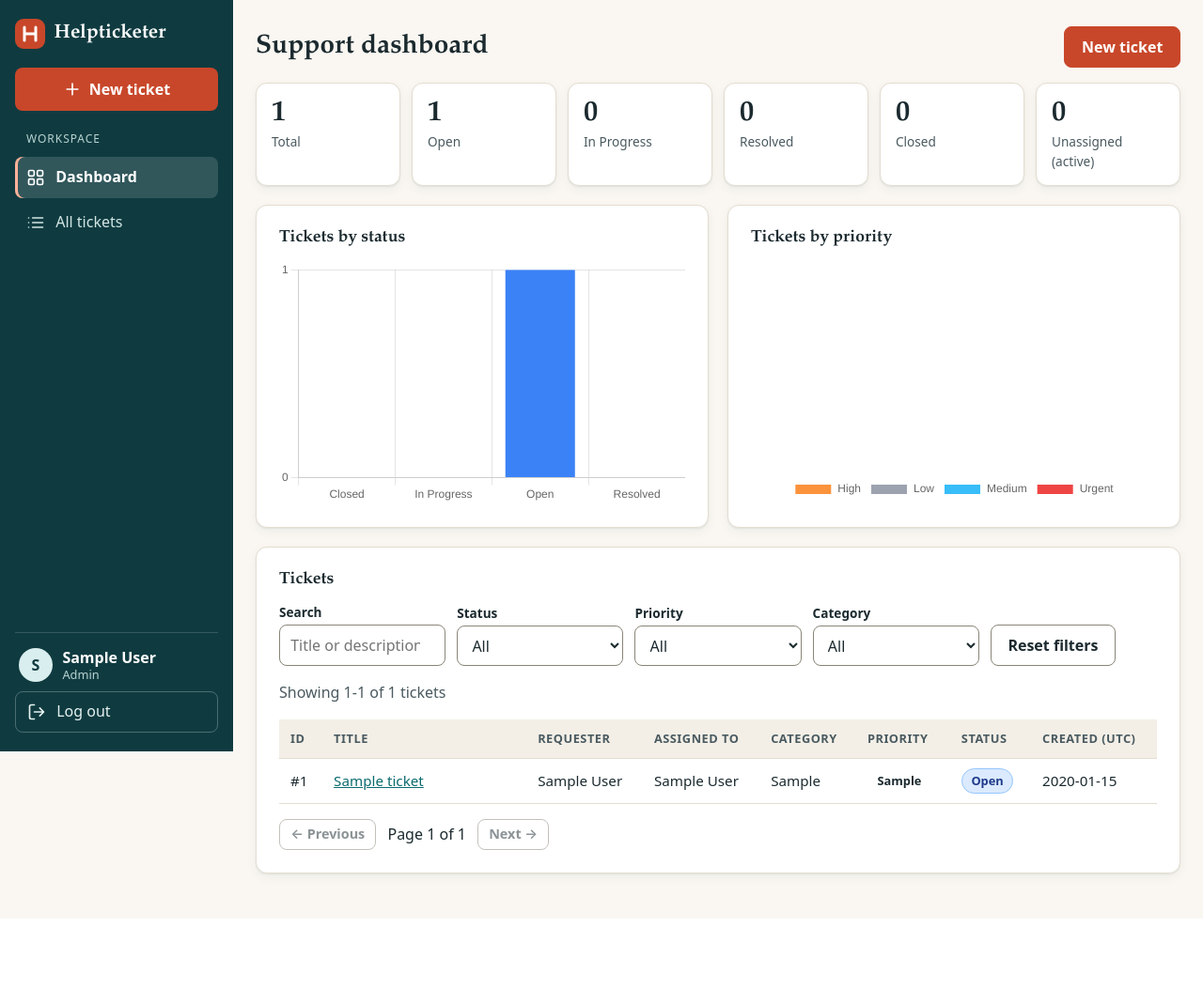
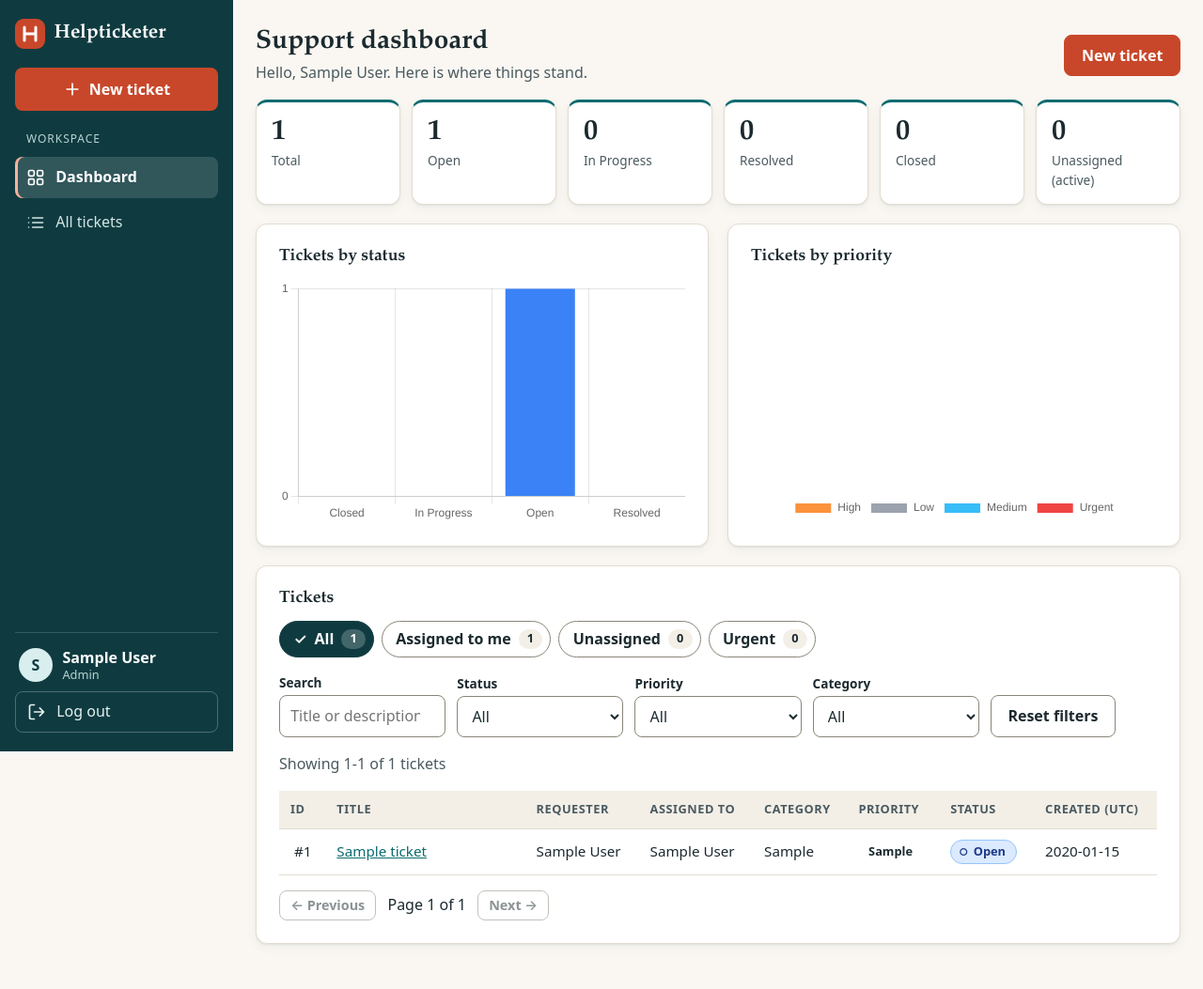
Before and after one commit to KaylDavid/Helpticketer, a Flask app: page / in a window 1280 px wide. Shown: the whole page at 94% size. Before the commit the page ends 978 px from the top, so only its background shows below. Run offline with Flask 3, Linux system fonts and the light colour scheme; a user stored in the database is signed in; tables that the repository leaves empty hold one stand-in row (values such as "Sample post").

Commit message:
Step 14.2: dashboard chips, status pills, priority strips, assigned/unassigned filters

```diff
--- a/app/services/stats.py
+++ b/app/services/stats.py
@@ -3,6 +3,9 @@ from sqlalchemy import func
 from ..extensions import db
 from ..models import PRIORITIES, STATUSES
 from .tickets import visible_tickets_query
+
+# Tickets that still need work. "Unassigned" only matters for these.
+ACTIVE_STATUSES = ("Open", "In Progress")
 
 
 def _count_by(base, column_name, labels):
@@ -24,8 +27,11 @@ def ticket_stats(user):
         .select_from(base)
         .where(
             base.c.assignee_id.is_(None),
-            base.c.status.in_(("Open", "In Progress")),
+            base.c.status.in_(ACTIVE_STATUSES),
         )
+    )
+    assigned_to_me = db.session.scalar(
+        db.select(func.count()).select_from(base).where(base.c.assignee_id == user.id)
     )
 
     return {
@@ -33,4 +39,5 @@ def ticket_stats(user):
         "by_status": _count_by(base, "status", STATUSES),
         "by_priority": _count_by(base, "priority", PRIORITIES),
         "unassigned": unassigned_active,
+        "assigned_to_me": assigned_to_me,
     }
--- a/app/static/css/styles.css
+++ b/app/static/css/styles.css
@@ -717,3 +717,103 @@ textarea.input {
     transition: none;
   }
 }
+
+/* ---------- 7. Dashboard v2 (Step 14.2) ---------- */
+.page-sub {
+  margin: 0.15rem 0 0;
+}
+
+.stat-card {
+  border-top: 3px solid var(--teal-700);
+}
+
+/* Quick-filter chips */
+.chip-row {
+  display: flex;
+  flex-wrap: wrap;
+  gap: 0.5rem;
+  margin-bottom: 1rem;
+}
+
+.chip {
+  display: inline-flex;
+  align-items: center;
+  gap: 0.5rem;
+  padding: 0.4rem 0.5rem 0.4rem 0.9rem;
+  font: inherit;
+  font-weight: 600;
+  border: 1px solid var(--line-strong);
+  border-radius: 999px;
+  background: var(--surface);
+  color: var(--ink);
+  cursor: pointer;
+}
+
+.chip:hover {
+  background: var(--surface-2);
+}
+
+.chip[aria-pressed="true"] {
+  background: var(--teal-900);
+  border-color: var(--teal-900);
+  color: #fff;
+}
+
+.chip[aria-pressed="true"]::before {
+  content: "✓"; /* the active chip is not shown by color alone */
+}
+
+.chip-count {
+  min-width: 1.6rem;
+  padding: 0.05rem 0.45rem;
+  border-radius: 999px;
+  background: var(--surface-2);
+  color: var(--ink);
+  font-size: 0.8rem;
+  text-align: center;
+}
+
+.chip[aria-pressed="true"] .chip-count {
+  background: rgba(255, 255, 255, 0.22);
+  color: #fff;
+}
+
+/* Status pills: icon + text */
+.pill {
+  display: inline-flex;
+  align-items: center;
+  gap: 0.35rem;
+  padding: 0.15rem 0.7rem 0.15rem 0.5rem;
+  border-radius: 999px;
+  font-size: 0.8rem;
+  font-weight: 700;
+  white-space: nowrap;
+  border: 1px solid transparent;
+}
+
+.pill-icon {
+  font-size: 0.85em;
+  line-height: 1;
+}
+
+.pill-status-open { background: #dbeafe; color: #1e3a8a; border-color: #93c5fd; }
+.pill-status-in-progress { background: #fef3c7; color: #78350f; border-color: #fcd34d; }
+.pill-status-resolved { background: #dcfce7; color: #14532d; border-color: #86efac; }
+.pill-status-closed { background: #e5e7eb; color: #374151; border-color: #d1d5db; }
+
+/* Priority strip on the left edge of each ticket row */
+.table tbody tr[class*="prio-"] td:first-child {
+  padding-left: 1rem;
+  box-shadow: inset 5px 0 0 var(--strip, transparent);
+}
+
+.prio-low { --strip: #6b7280; }
+.prio-medium { --strip: #0284c7; }
+.prio-high { --strip: #ea580c; }
+.prio-urgent { --strip: #b91c1c; }
+
+@media (max-width: 600px) {
+  .chip-row {
+    gap: 0.4rem;
+  }
+}
--- a/app/static/js/dashboard.js
+++ b/app/static/js/dashboard.js
@@ -9,7 +9,8 @@
   const isStaff = root.dataset.isStaff === "true";
   const PAGE_SIZE = 10;
 
-  const state = { page: 1 };
+  // scope is the "assigned" filter: "" (none), "me", or "unassigned"
+  const state = { page: 1, scope: "" };
   let requestId = 0; // used to ignore out-of-date responses
   let searchTimer = null;
 
@@ -29,8 +30,15 @@
     error: document.getElementById("load-error"),
     chartsNote: document.getElementById("charts-note"),
   };
+  const chips = Array.from(document.querySelectorAll("[data-chip]"));
+
+  const STATUS_ICONS = { "Open": "○", "In Progress": "◐", "Resolved": "✓", "Closed": "■" };
 
   // ---------- small helpers ----------
+  function slug(value) {
+    return value.toLowerCase().replace(/ /g, "-");
+  }
+
   function showError(message) {
     el.error.textContent = message;
     el.error.hidden = false;
@@ -51,12 +59,28 @@
     return td;
   }
 
-  function badgeCell(kind, value) {
+  function priorityCell(value) {
     const td = document.createElement("td");
     const span = document.createElement("span");
-    span.className = "badge badge-" + kind + "-" + value.toLowerCase().replace(/ /g, "-");
+    span.className = "badge badge-priority-" + slug(value);
     span.textContent = value;
     td.appendChild(span);
+    return td;
+  }
+
+  function statusCell(value) {
+    const td = document.createElement("td");
+    const pill = document.createElement("span");
+    pill.className = "pill pill-status-" + slug(value);
+
+    const icon = document.createElement("span");
+    icon.className = "pill-icon";
+    icon.setAttribute("aria-hidden", "true"); // the text next to it carries the meaning
+    icon.textContent = STATUS_ICONS[value] || "•";
+
+    pill.appendChild(icon);
+    pill.appendChild(document.createTextNode(value));
+    td.appendChild(pill);
     return td;
   }
 
@@ -89,6 +113,7 @@
     el.body.replaceChildren();
     tickets.forEach(function (ticket) {
       const row = document.createElement("tr");
+      row.className = "prio-" + slug(ticket.priority); // colored strip on the left edge
       row.dataset.testid = "dashboard-ticket-row";
 
       row.appendChild(textCell("#" + ticket.id));
@@ -98,8 +123,8 @@
       }
       row.appendChild(textCell(ticket.assignee ? ticket.assignee.name : "Unassigned"));
       row.appendChild(textCell(ticket.category));
-      row.appendChild(badgeCell("priority", ticket.priority));
-      row.appendChild(badgeCell("status", ticket.status));
+      row.appendChild(priorityCell(ticket.priority));
+      row.appendChild(statusCell(ticket.status));
       row.appendChild(textCell(ticket.created_at.slice(0, 10)));
 
       el.body.appendChild(row);
@@ -136,6 +161,11 @@
         params.set(key, filters[key]);
       }
     });
+    if (state.scope === "me") {
+      params.set("assigned", "me");
+    } else if (state.scope === "unassigned") {
+      params.set("unassigned", "true");
+    }
 
     try {
       const data = await getJson("/api/tickets?" + params.toString());
@@ -153,7 +183,7 @@
     }
   }
 
-  // ---------- summary cards and charts ----------
+  // ---------- summary cards, chip counts and charts ----------
   const STATUS_COLORS = {
     "Open": "#3b82f6",
     "In Progress": "#f59e0b",
@@ -178,6 +208,22 @@
     };
     document.querySelectorAll("[data-stat]").forEach(function (node) {
       const value = values[node.dataset.stat];
+      if (value !== undefined) {
+        node.textContent = value;
+      }
+    });
+
+    const chipValues = {
+      "all": stats.total,
+      "mine": stats.assigned_to_me,
+      "unassigned": stats.unassigned,
+      "urgent": stats.by_priority["Urgent"],
+      "open": stats.by_status["Open"],
+      "in-progress": stats.by_status["In Progress"],
+      "resolved": stats.by_status["Resolved"],
+    };
+    document.querySelectorAll("[data-chip-count]").forEach(function (node) {
+      const value = chipValues[node.dataset.chipCount];
       if (value !== undefined) {
         node.textContent = value;
       }
@@ -246,11 +292,73 @@
     }
   }
 
+  // ---------- chips ----------
+  function clearFilters() {
+    el.search.value = "";
+    el.status.value = "";
+    el.priority.value = "";
+    el.category.value = "";
+    state.scope = "";
+  }
+
+  function chipIsOn(name) {
+    switch (name) {
+      case "all":
+        return !state.scope && !el.status.value && !el.priority.value &&
+          !el.category.value && !el.search.value.trim();
+      case "mine":
+        return state.scope === "me";
+      case "unassigned":
+        return state.scope === "unassigned";
+      case "urgent":
+        return el.priority.value === "Urgent";
+      case "open":
+        return el.status.value === "Open";
+      case "in-progress":
+        return el.status.value === "In Progress";
+      case "resolved":
+        return el.status.value === "Resolved";
+      default:
+        return false;
+    }
+  }
+
+  function syncChips() {
+    chips.forEach(function (chip) {
+      chip.setAttribute("aria-pressed", String(chipIsOn(chip.dataset.chip)));
+    });
+  }
+
+  function applyChip(name) {
+    clearFilters(); // a chip starts a fresh view
+    if (name === "mine") {
+      state.scope = "me";
+    } else if (name === "unassigned") {
+      state.scope = "unassigned";
+    } else if (name === "urgent") {
+      el.priority.value = "Urgent";
+    } else if (name === "open") {
+      el.status.value = "Open";
+    } else if (name === "in-progress") {
+      el.status.value = "In Progress";
+    } else if (name === "resolved") {
+      el.status.value = "Resolved";
+    }
+    applyFilters();
+  }
+
   // ---------- events ----------
   function applyFilters() {
     state.page = 1; // any change in filters starts again from page 1
+    syncChips();
     loadTickets();
   }
+
+  chips.forEach(function (chip) {
+    chip.addEventListener("click", function () {
+      applyChip(chip.dataset.chip);
+    });
+  });
 
   el.search.addEventListener("input", function () {
     clearTimeout(searchTimer);
@@ -263,10 +371,7 @@
     event.preventDefault();
   });
   el.reset.addEventListener("click", function () {
-    el.search.value = "";
-    el.status.value = "";
-    el.priority.value = "";
-    el.category.value = "";
+    clearFilters();
     applyFilters();
   });
   el.prev.addEventListener("click", function () {
@@ -279,6 +384,7 @@
   });
 
   // ---------- start ----------
+  syncChips();
   loadStats();
   loadTickets();
 })();
--- /dev/null
+++ b/app/templates/_pills.html
@@ -0,0 +1,5 @@
+{# A status pill: an icon AND text, so the meaning never depends on color alone #}
+{% macro status_pill(status) %}
+{% set icons = {"Open": "○", "In Progress": "◐", "Resolved": "✓", "Closed": "■"} %}
+<span class="pill pill-status-{{ status|lower|replace(' ', '-') }}"><span class="pill-icon" aria-hidden="true">{{ icons.get(status, "•") }}</span>{{ status }}</span>
+{% endmacro %}
--- a/app/templates/dashboard/home.html
+++ b/app/templates/dashboard/home.html
@@ -6,7 +6,10 @@
 <div id="dashboard" data-is-staff="{{ 'true' if current_user.is_staff else 'false' }}">
 
   <div class="page-header">
-    <h1 data-testid="dashboard-heading">{% if current_user.is_staff %}Support dashboard{% else %}My dashboard{% endif %}</h1>
+    <div>
+      <h1 data-testid="dashboard-heading">{% if current_user.is_staff %}Support dashboard{% else %}My dashboard{% endif %}</h1>
+      <p class="muted page-sub">Hello, {{ current_user.name }}. Here is where things stand.</p>
+    </div>
     <a class="btn btn-primary" href="{{ url_for('tickets.new') }}" data-testid="dashboard-new-ticket">New ticket</a>
   </div>
 
@@ -41,6 +44,17 @@
 
   <section class="card" aria-label="Ticket list">
     <h2 class="chart-title">Tickets</h2>
+
+    {% if current_user.is_staff %}
+      {% set chips = [("all", "All"), ("mine", "Assigned to me"), ("unassigned", "Unassigned"), ("urgent", "Urgent")] %}
+    {% else %}
+      {% set chips = [("all", "All"), ("open", "Open"), ("in-progress", "In Progress"), ("resolved", "Resolved")] %}
+    {% endif %}
+    <div class="chip-row" role="group" aria-label="Quick filters" data-testid="chip-row">
+      {% for key, label in chips %}
+      <button type="button" class="chip" data-chip="{{ key }}" data-testid="chip-{{ key }}" aria-pressed="{{ 'true' if key == 'all' else 'false' }}">{{ label }} <span class="chip-count" data-chip-count="{{ key }}">–</span></button>
+      {% endfor %}
+    </div>
 
     <form id="filter-form" class="filter-bar" role="search" novalidate data-testid="filter-form">
       <div>
```
Also changed, not shown: app/blueprints/api.py (+17 -3 lines), app/templates/tickets/list.html (+4 -3 lines), tests/test_api_filters.py (added, +113 -0 lines).
